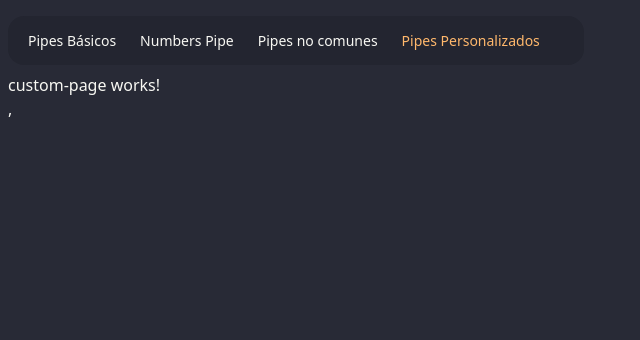
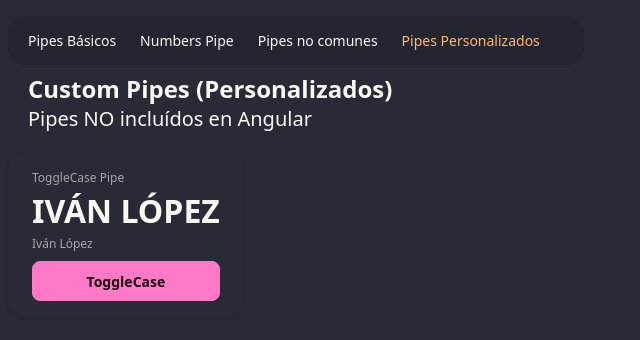
Before and after one commit to Ivanlopez-dev/pipes-app, an Angular app: page /custom in a window 1280 px wide. Shown: the top 340 px of the page, without its empty margins (0-640 px from the left). Built offline with nearby package versions, Linux system fonts and the light colour scheme.

Commit message:
feat: ✨ toggle-case custom pipe

```diff
--- a/src/app/pages/custom-page/custom-page.component.html
+++ b/src/app/pages/custom-page/custom-page.component.html
@@ -1 +1,14 @@
-<p>custom-page works!</p>,
+<section class="mx-5 mb-5">
+  <h1 class="text-2xl font-bold">Custom Pipes (Personalizados)</h1>
+  <h3 class="text-xl font-thin">Pipes NO incluídos en Angular</h3>
+</section>
+
+<div class="stats shadow">
+  <div class="stat">
+    <div class="stat-title">ToggleCase Pipe</div>
+    <div class="stat-value">{{ name() | toggleCase : upperCase() }}</div>
+    <div class="stat-desc">{{ name() }}</div>
+
+    <button (click)="upperCase.set(!upperCase())" class="btn btn-primary mt-2">ToggleCase</button>
+  </div>
+</div>
--- a/src/app/pages/custom-page/custom-page.component.ts
+++ b/src/app/pages/custom-page/custom-page.component.ts
@@ -1,8 +1,13 @@
-import { Component } from '@angular/core';
+import { Component, signal } from '@angular/core';
+import { ToggleCasePipe } from '../../pipes/toggle-case.pipe';
 
 @Component({
   selector: 'app-custom-page',
-  imports: [],
+  imports: [ToggleCasePipe],
   templateUrl: './custom-page.component.html',
 })
-export default class CustomPageComponent { }
+export default class CustomPageComponent {
+
+  name = signal('Iván López');
+  upperCase = signal(true);
+}
--- /dev/null
+++ b/src/app/pipes/toggle-case.pipe.ts
@@ -0,0 +1,13 @@
+import { Pipe, PipeTransform } from '@angular/core';
+
+@Pipe({
+  name: 'toggleCase'
+})
+
+// 📝 Custom UpperCasePipe clone
+export class ToggleCasePipe implements PipeTransform {
+
+  transform(value: string, upper: boolean): string {
+    return upper ? value.toUpperCase() : value.toLowerCase();
+  }
+}
```
